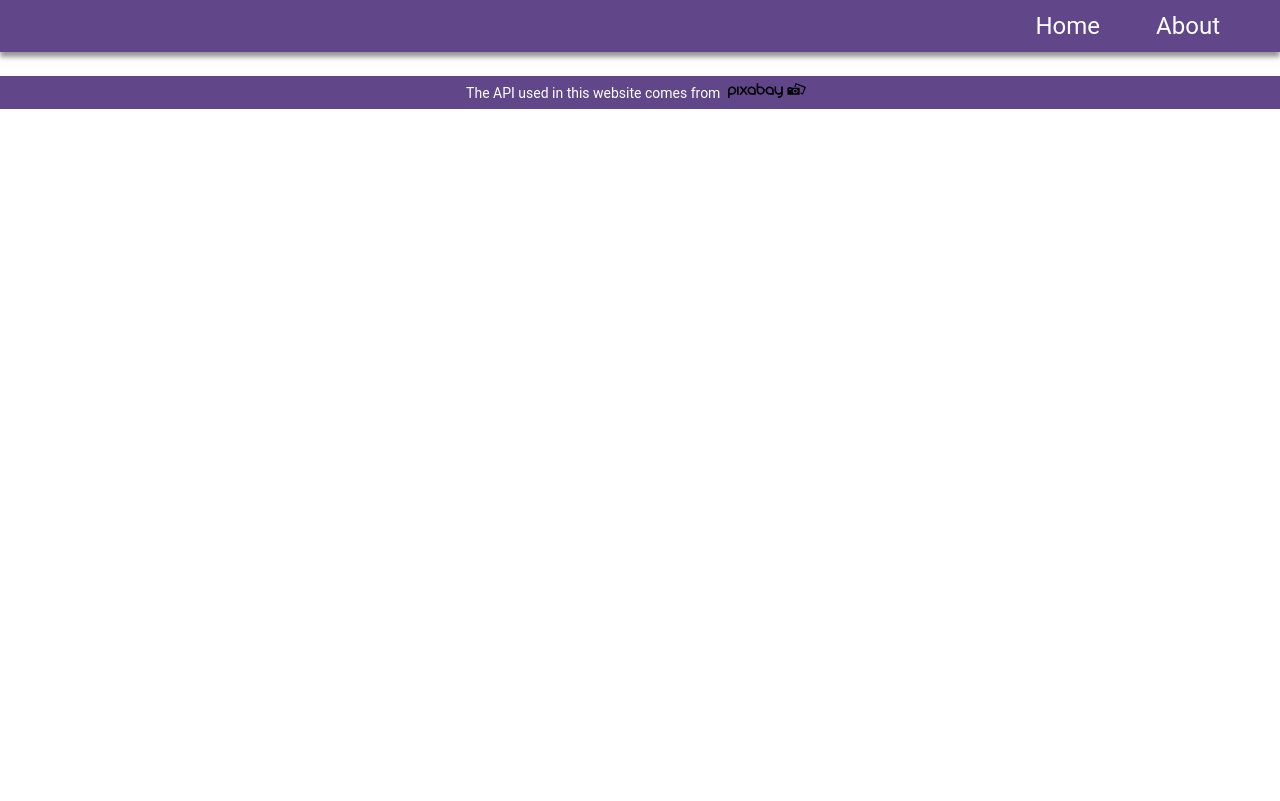
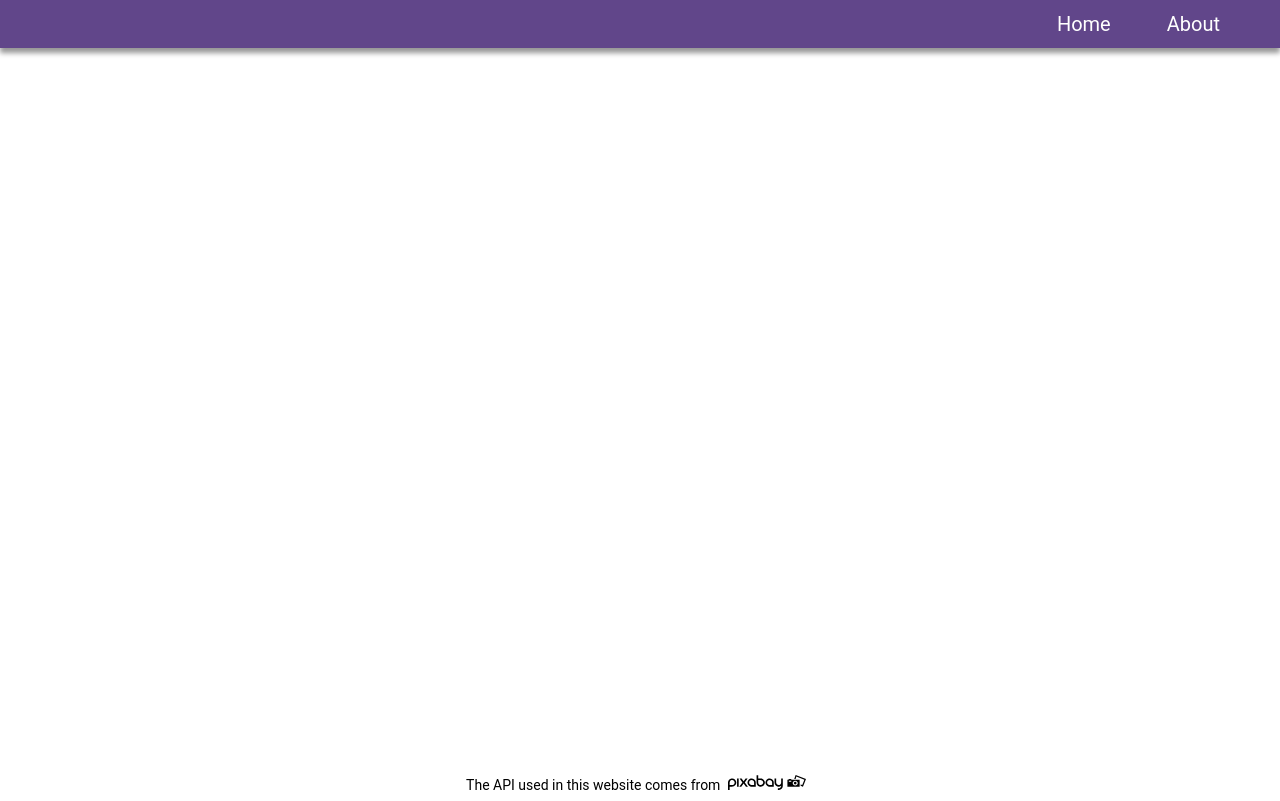
Before and after one commit to urlun0404/photo-gallery-react, a React app: page / in a window 1280 px wide. Built offline with nearby package versions, Linux system fonts and the light colour scheme; no server answers.

Commit message:
Modify common layout

```diff
--- a/src/components/layout/footer/styles.js
+++ b/src/components/layout/footer/styles.js
@@ -1,22 +1,22 @@
 import styled from 'styled-components';
 
-export const Footer = styled.footer`
+export const Footer = styled.p`
   width: 100%;
+  height: 100%;
   padding: 0.1rem 0;
   font-size: ${(props) => props.theme.fontSizes.$sm};
   text-align: center;
   vertical-align: middle;
-  background-color: ${(props) => props.theme.themes.light.$primary};
 
   &,
   a {
     min-height: 30px;
     line-height: 30px;
-    color: ${(props) => props.theme.colors.white};
   }
 
   a {
     margin: 0 0.5rem;
+    /* color: ${(props) => props.theme.themes.light.$primary}; */
 
     img {
       height: 15px;
--- a/src/components/layout/index.jsx
+++ b/src/components/layout/index.jsx
@@ -1,15 +1,17 @@
+import * as s from './styles';
+import Footer from './footer';
 import NavBar from './nav-bar';
-import Footer from './footer';
-import * as s from './styles';
 
 export default function Layout(props) {
   return (
-    <s.Layout>
+    <>
       <s.Header>
         <NavBar />
       </s.Header>
       <s.Main>{props.children}</s.Main>
-      <Footer />
-    </s.Layout>
+      <s.Footer>
+        <Footer />
+      </s.Footer>
+    </>
   );
 }
--- a/src/components/layout/nav-bar/nav/styles.js
+++ b/src/components/layout/nav-bar/nav/styles.js
@@ -1,8 +1,9 @@
 import styled from 'styled-components';
 
 export const Nav = styled.li`
+  height: 100%;
   padding: 0.75rem 1.75rem;
-  font-size: 1.5rem;
+  font-size: 1.25rem;
   transition: all ease-in 0.2s;
 
   a {
--- a/src/components/layout/nav-bar/styles.js
+++ b/src/components/layout/nav-bar/styles.js
@@ -2,12 +2,14 @@ import styled from 'styled-components';
 
 export const NavBar = styled.nav`
   width: 100%;
+  height: 100%;
   box-shadow: 0 5px 5px ${(props) => props.theme.themes.light.$secondary};
   background-color: ${(props) => props.theme.themes.light.$primary};
 
   ul {
     display: flex;
     justify-content: flex-end;
+    height: 100%;
     margin-right: 2rem;
   }
 `;
--- a/src/components/layout/styles.js
+++ b/src/components/layout/styles.js
@@ -1,17 +1,21 @@
 import styled from 'styled-components';
-
-export const Layout = styled.div`
-  position: relative;
-  width: 100%;
-`;
 
 export const Header = styled.header`
   width: 100%;
+  max-height: 10%;
   text-align: center;
 `;
 
 export const Main = styled.main`
   position: relative;
+  display: flex;
+  flex-direction: column;
+  justify-content: center;
+  align-items: center;
   width: 100%;
-  height: 90%;
+  min-height: 90%;
 `;
+
+export const Footer = styled.footer`
+  width: 100%;
+`;
```
